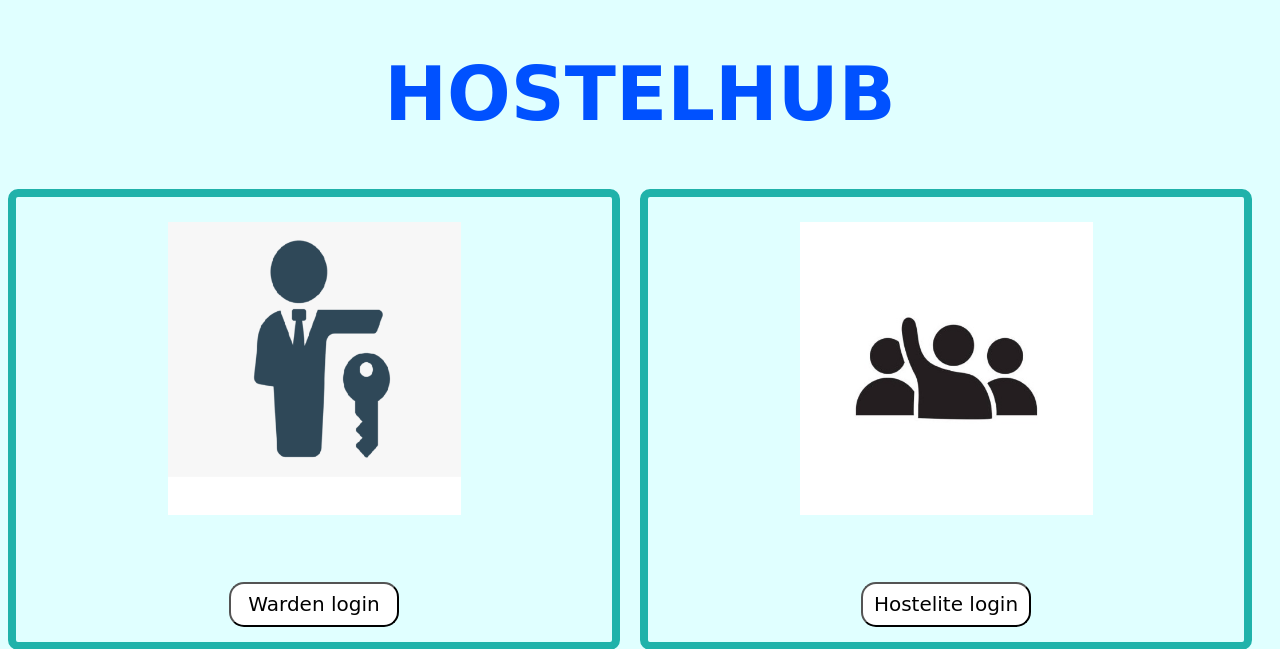
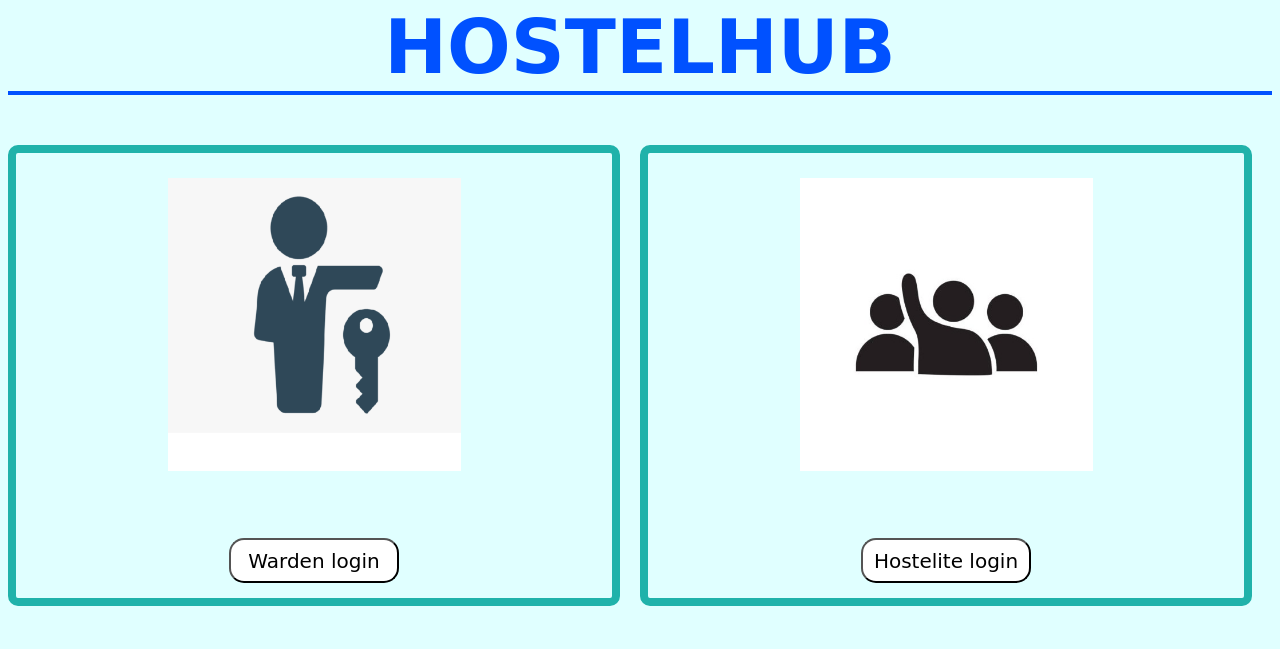
Before and after one commit to Codesmith28/Hostel-Hub, a Flask app: page / in a window 1280 px wide. Shown: the top 649 px of the page. Run offline with Flask 3, Linux system fonts and the light colour scheme; parts of the project's set-up code (start-up, migrations or seed data) failed here and were passed over; some web fonts are replaced.

Commit message:
minor tweak

```diff
--- a/hostel/templates/profiles.html
+++ b/hostel/templates/profiles.html
@@ -21,6 +21,8 @@
         font-size: 75px;
         color: rgb(0, 81, 255);
         text-align: center;
+        border-bottom: 4px solid  rgb(0, 81, 255) ;
+        margin-top: -5px;
       }
       .row {
         display: flex;
```
